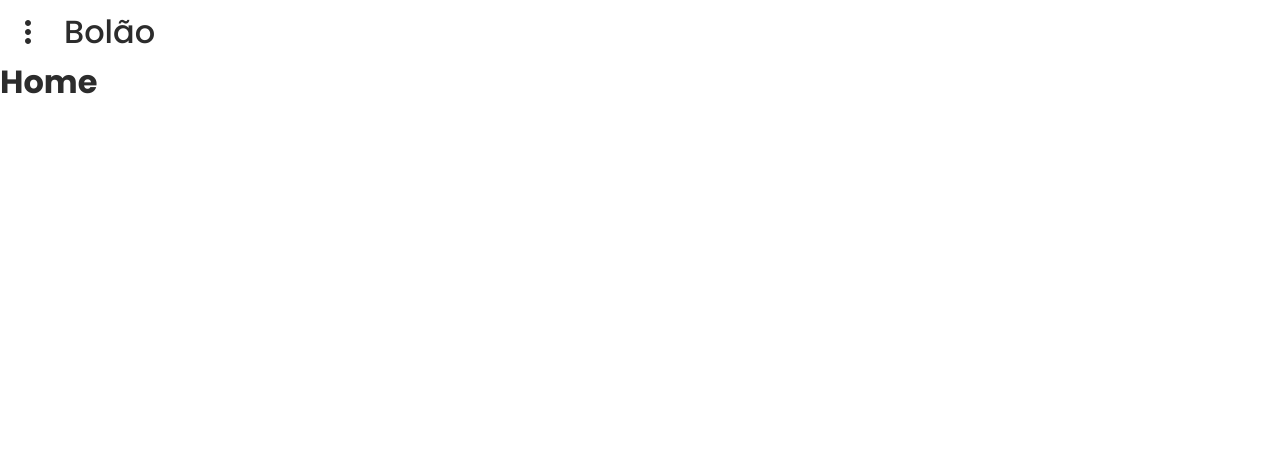
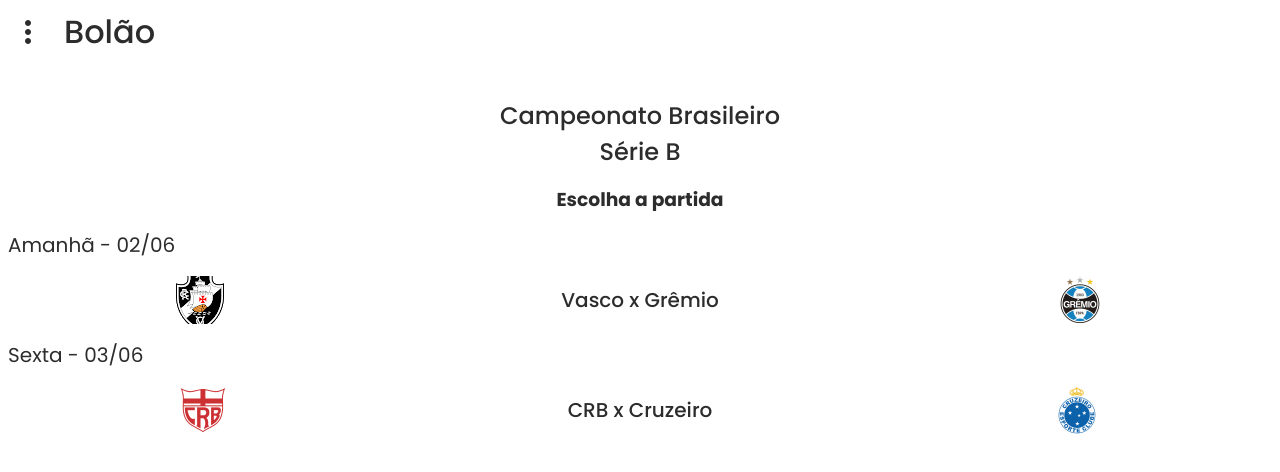
Before and after one commit to mozelli/bolao-brasileirao, a React (Vite) app: page /home in a window 1280 px wide. Shown: the top 472 px of the page. Built offline with nearby package versions, Linux system fonts and the light colour scheme.

Commit message:
create Home page layout

```diff
--- a/src/index.css
+++ b/src/index.css
@@ -10,6 +10,10 @@
   margin: 0;
   padding: 0;
   box-sizing: border-box;
+}
+
+:root {
+  --dark: #2c2c2c;
 }
 
 html {
--- a/src/pages/Home/home.module.scss
+++ b/src/pages/Home/home.module.scss
@@ -1,2 +1,36 @@
 .home {
+  margin: 0.8rem;
+  padding: 0.8rem 0;
+
+  h2 {
+    text-align: center;
+    font-weight: 500;
+    margin-top: 2.4rem;
+  }
+
+  h3 {
+    margin: 1.6rem 0;
+    text-align: center;
+  }
+
+  h4 {
+    font-size: 2rem;
+    font-weight: 400;
+  }
+
+  ul {
+    a {
+      text-decoration: none;
+      color: var(--dark);
+
+      li {
+        padding: 1.6rem 0;
+        display: flex;
+        align-items: center;
+        justify-content: space-around;
+        font-size: 2rem;
+        font-weight: 500;
+      }
+    }
+  }
 }
--- a/src/pages/Home/index.jsx
+++ b/src/pages/Home/index.jsx
@@ -1,8 +1,36 @@
 import styles from './home.module.scss';
+import cru from '../../images/teams/cruzeiro.png';
+import crb from '../../images/teams/crb.png';
+import vas from '../../images/teams/vasco.png';
+import gre from '../../images/teams/gremio.png';
 
 const Home = () => {
   return (
-    <h1>Home</h1>
+    <div className={ styles.home }>
+      <h2>Campeonato Brasileiro <br />Série B</h2>
+      <h3>Escolha a partida</h3>
+
+      <h4>Amanhã - 02/06</h4>
+      <div className={ styles.partidas }>
+        <ul>
+          <a href="/">
+            <li>
+              <img src={ vas } alt="Vasco" /> Vasco x Grêmio <img src={ gre } alt="Grêmio" />
+            </li>
+          </a>
+        </ul>
+      </div>
+      <h4>Sexta - 03/06</h4>
+      <div className={ styles.partidas }>
+        <ul>
+          <a href="/">
+            <li>
+              <img src={ crb } alt="CRB" /> CRB x Cruzeiro <img src={ cru } alt="Cruzeiro" />
+            </li>
+          </a>
+        </ul>
+      </div>
+    </div>
   );
 }
 
```
